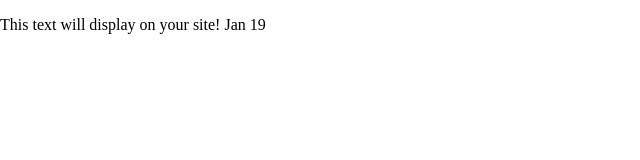
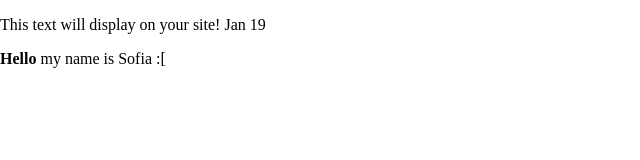
Before and after one commit to SofiaRamGua/spring23, a plain HTML site: page index.html in a window 1280 px wide. Shown: the whole page, without its empty margins (0-640 px from the left). Drawn offline with Linux system fonts and the light colour scheme.

Commit message:
Changed text

```diff
--- a/index.html
+++ b/index.html
@@ -25,6 +25,7 @@
 <body>
   <!-- Place your site's HTML here -->
   <p>This text will display on your site! Jan 19</p>
+  <p><strong>Hello</strong> my name is Sofia :[</p>
   <script src="js/main.js"></script>
 </body>
 
```
